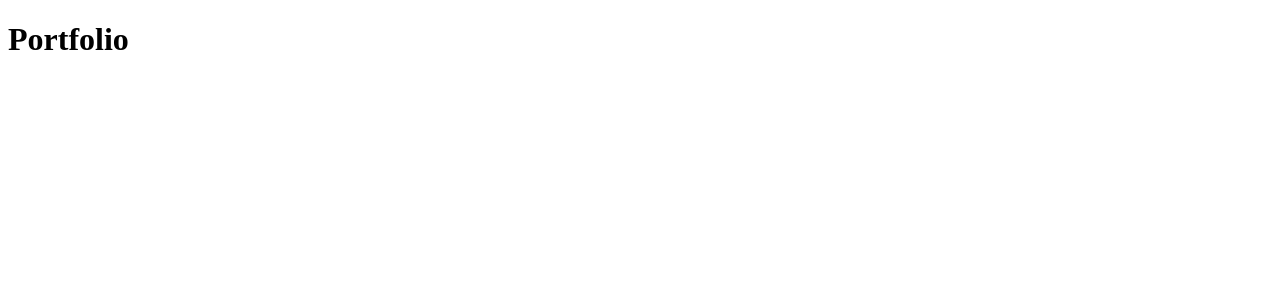
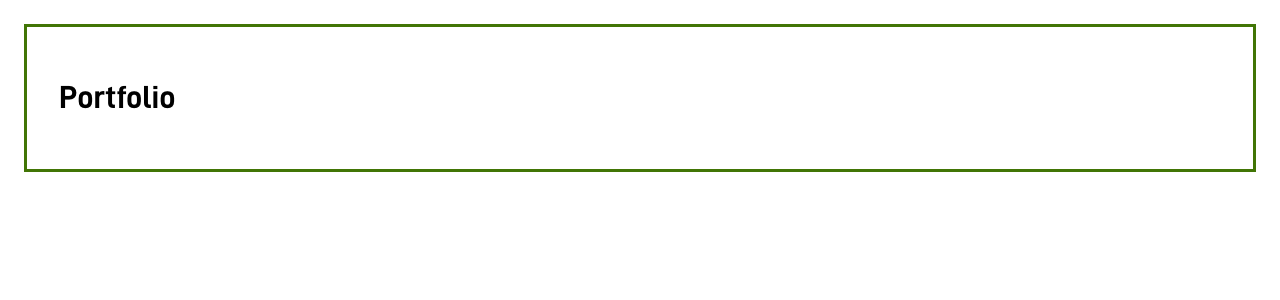
Before and after one commit to readmey/portfolio, a React (Create React App) app: page / in a window 1280 px wide. Shown: the top 300 px of the page. Built offline with nearby package versions, Linux system fonts and the light colour scheme.

Commit message:
add border scss variable and base font styles

```diff
--- a/src/App.scss
+++ b/src/App.scss
@@ -0,0 +1,13 @@
+@import './scss/main.scss';
+
+html {
+  font-family: $base-font-family;
+  font-size: $base-font-size;
+  font-weight: $base-font-weight;
+
+  body {
+    margin: 1.5rem;
+    padding: 2rem;
+    border: $border-primary;
+  }
+}
--- a/src/scss/_variables.scss
+++ b/src/scss/_variables.scss
@@ -3,6 +3,8 @@ $primary: #417505;
 $secondary: #79A546;
 $black: black;
 
+$border-primary: 3px solid $primary;
+
 /* Typographie */
 $base-font-family: "DIN", Arial, sans-serif;
 $base-font-weight: 400;
```
